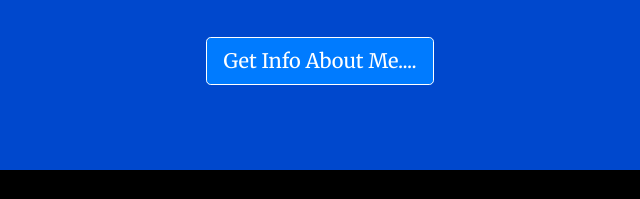
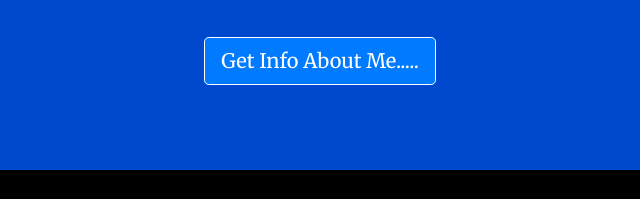
Before and after one commit to med3633/node_project, a website: page views/index.html in a window 1280 px wide. Shown: the part 218-417 px from the top of the page, 320-960 px from the left. Drawn offline with nearby package versions, Linux system fonts and the light colour scheme.

Commit message:
update......

```diff
--- a/views/index.html
+++ b/views/index.html
@@ -32,7 +32,7 @@
             <h1>Want to Know About Me?????</h1>
             <p>Are you ready to know about me????</p>
             <br>
-            <p><a class="btn btn-primary btn-lg" href="/sharks" role="button">Get Info About Me....</a>
+            <p><a class="btn btn-primary btn-lg" href="/sharks" role="button">Get Info About Me.....</a>
             </p>
         </div>
     </div>
```
